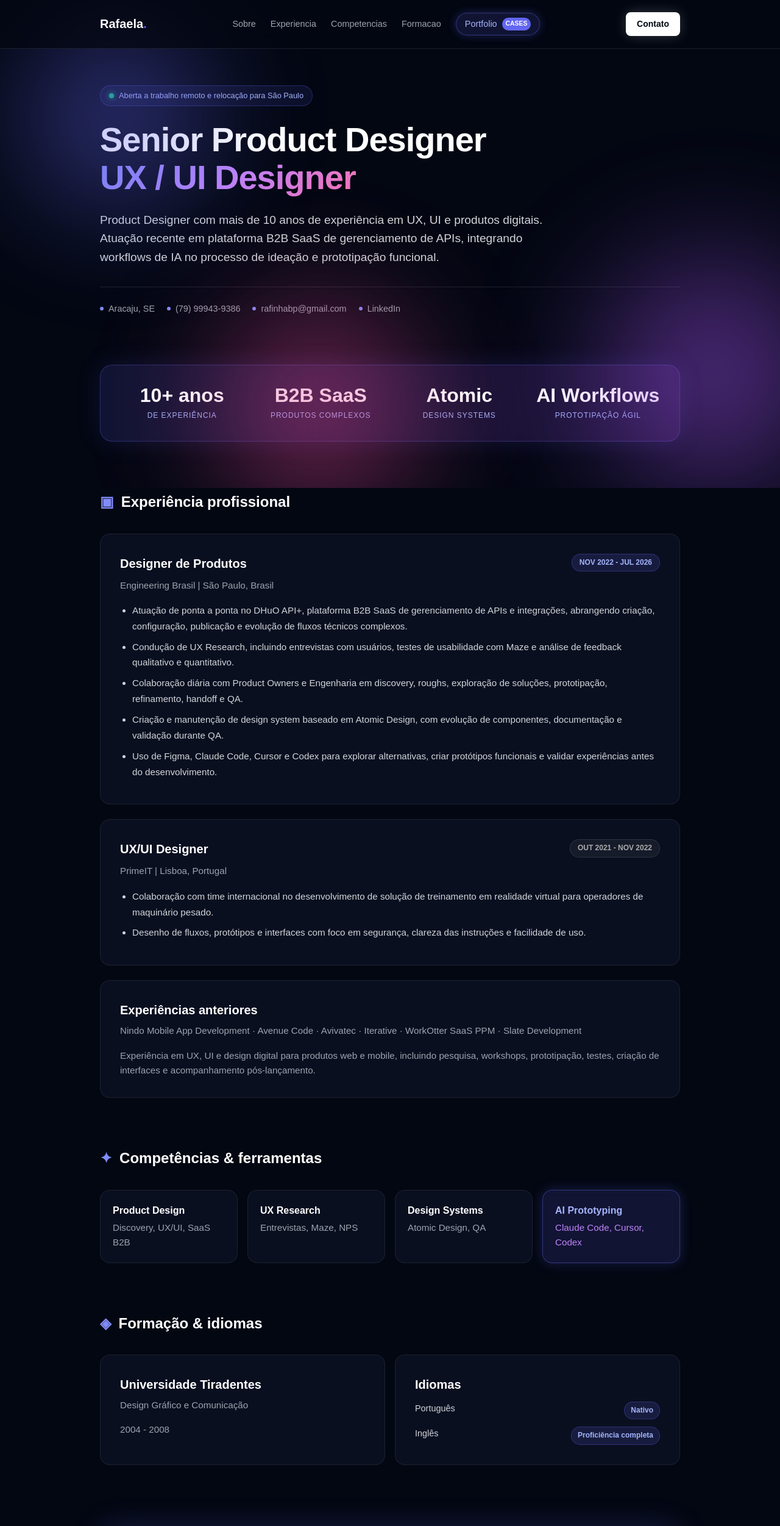
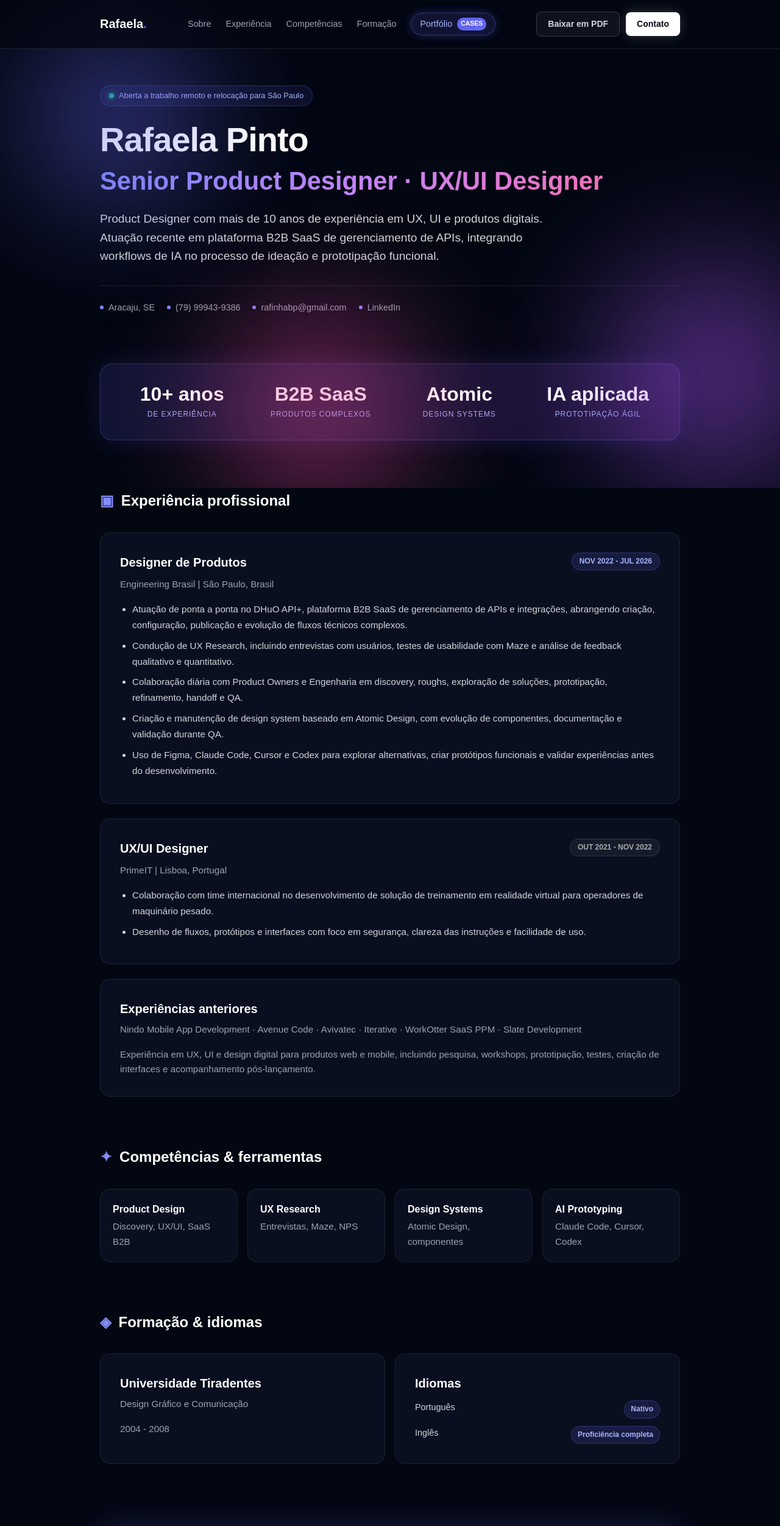
Before and after one commit to rafaelabp/DesignLab, a Next.js app: page / in a window 1280 px wide. Shown: the top 2502 px of the page at 61% size. Built offline with nearby package versions, Linux system fonts and the light colour scheme.

Commit message:
Refine hero header and skills content

```diff
--- a/app/globals.css
+++ b/app/globals.css
@@ -172,19 +172,47 @@ button:focus-visible {
   text-transform: uppercase;
 }
 
+.headerActions {
+  display: flex;
+  align-items: center;
+  gap: 10px;
+}
+
+.headerContact,
+.headerDownload {
+  display: inline-flex;
+  align-items: center;
+  justify-content: center;
+  min-height: 36px;
+  border-radius: 8px;
+  font-size: 0.875rem;
+  font-weight: 600;
+  padding: 8px 18px;
+  transition: transform 200ms ease, background 200ms ease, border-color 200ms ease;
+}
+
 .headerContact {
   border-radius: 8px;
   background: var(--text);
   box-shadow: 0 0 20px rgb(255 255 255 / 20%);
   color: var(--bg);
-  font-size: 0.875rem;
-  font-weight: 600;
-  padding: 8px 18px;
-  transition: transform 200ms ease, background 200ms ease;
+}
+
+.headerDownload {
+  border: 1px solid rgb(255 255 255 / 16%);
+  background: rgb(255 255 255 / 5%);
+  color: var(--text-soft);
 }
 
 .headerContact:hover {
   background: #e5e7eb;
+  transform: translateY(-1px);
+}
+
+.headerDownload:hover {
+  border-color: rgb(99 102 241 / 45%);
+  background: rgb(99 102 241 / 16%);
+  color: var(--text);
   transform: translateY(-1px);
 }
 
@@ -242,6 +270,17 @@ h1 span {
   background: linear-gradient(135deg, var(--indigo-soft), var(--purple-soft), var(--pink-soft));
   background-clip: text;
   color: transparent;
+}
+
+.heroRole {
+  max-width: max-content;
+  margin: -10px 0 24px;
+  background: linear-gradient(135deg, var(--indigo-soft), var(--purple-soft), var(--pink-soft));
+  background-clip: text;
+  color: transparent;
+  font-size: clamp(1.55rem, 4vw, 2.6rem);
+  font-weight: 800;
+  line-height: 1.1;
 }
 
 .heroDesc {
@@ -303,9 +342,10 @@ h1 span {
 
 .statsBanner strong {
   color: var(--text);
-  font-size: 2rem;
+  font-size: clamp(1.45rem, 3vw, 2rem);
   font-weight: 800;
   line-height: 1.1;
+  white-space: nowrap;
 }
 
 .statsBanner span {
@@ -433,20 +473,6 @@ h1 span {
 .resumeCard p {
   color: var(--muted);
   font-size: 0.95rem;
-}
-
-.aiHighlight {
-  border-color: var(--line-strong);
-  background: rgb(99 102 241 / 15%);
-  box-shadow: 0 0 20px rgb(99 102 241 / 25%);
-}
-
-.aiHighlight h3 {
-  color: var(--indigo-light);
-}
-
-.aiHighlight p {
-  color: var(--purple-soft);
 }
 
 .languageRow {
@@ -777,7 +803,7 @@ h1 span {
     padding: 0 18px;
   }
 
-  .headerContact {
+  .headerActions {
     display: none;
   }
 
--- a/app/page.tsx
+++ b/app/page.tsx
@@ -17,11 +17,8 @@ export default function Home() {
           Aberta a trabalho remoto e relocação para São Paulo
         </div>
 
-        <h1>
-          Senior Product Designer
-          <br />
-          <span>UX / UI Designer</span>
-        </h1>
+        <h1>Rafaela Pinto</h1>
+        <p className="heroRole">Senior Product Designer · UX/UI Designer</p>
 
         <p className="heroDesc">
           Product Designer com mais de 10 anos de experiência em UX, UI e produtos digitais.
@@ -29,7 +26,7 @@ export default function Home() {
           IA no processo de ideação e prototipação funcional.
         </p>
 
-        <div className="contactLinks" aria-label="Contato e localizacao">
+        <div className="contactLinks" aria-label="Contato e localização">
           <span>Aracaju, SE</span>
           <a href="tel:+5579999439386">(79) 99943-9386</a>
           <a href="mailto:rafinhabp@gmail.com">rafinhabp@gmail.com</a>
@@ -57,7 +54,7 @@ export default function Home() {
           <span>Design systems</span>
         </div>
         <div>
-          <strong>AI Workflows</strong>
+          <strong>IA aplicada</strong>
           <span>Prototipação ágil</span>
         </div>
       </section>
@@ -146,9 +143,9 @@ export default function Home() {
           </article>
           <article className="skillCard">
             <h3>Design Systems</h3>
-            <p>Atomic Design, QA</p>
+            <p>Atomic Design, componentes</p>
           </article>
-          <article className="skillCard aiHighlight">
+          <article className="skillCard">
             <h3>AI Prototyping</h3>
             <p>Claude Code, Cursor, Codex</p>
           </article>
--- a/components/Header.tsx
+++ b/components/Header.tsx
@@ -9,16 +9,21 @@ export function Header() {
         </Link>
         <nav className="nav" aria-label="Navegacao principal">
           <Link href="/#about">Sobre</Link>
-          <Link href="/#experience">Experiencia</Link>
-          <Link href="/#skills">Competencias</Link>
-          <Link href="/#education">Formacao</Link>
+          <Link href="/#experience">Experiência</Link>
+          <Link href="/#skills">Competências</Link>
+          <Link href="/#education">Formação</Link>
           <Link className="portfolioMenuItem" href="/#portfolio">
-            Portfolio <span>Cases</span>
+            Portfólio <span>Cases</span>
           </Link>
         </nav>
-        <a className="headerContact" href="mailto:rafinhabp@gmail.com">
-          Contato
-        </a>
+        <div className="headerActions">
+          <a className="headerDownload" href="/rafaela-pinto-curriculo.pdf" download>
+            Baixar em PDF
+          </a>
+          <a className="headerContact" href="mailto:rafinhabp@gmail.com">
+            Contato
+          </a>
+        </div>
       </div>
     </header>
   );
```
Also changed, not shown: 1 other file (tests, documents, lock files or other folders).
